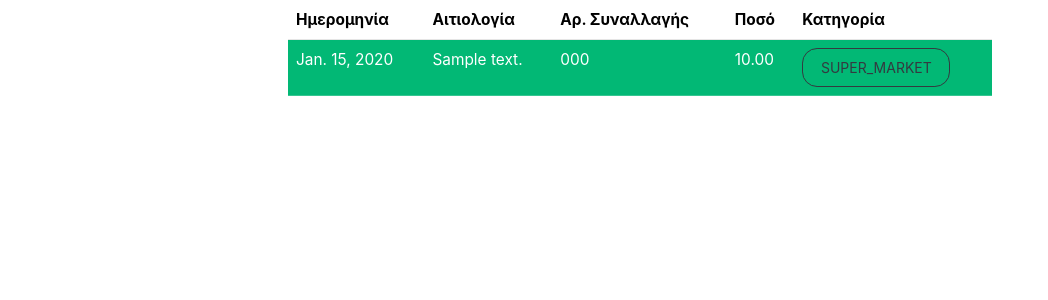
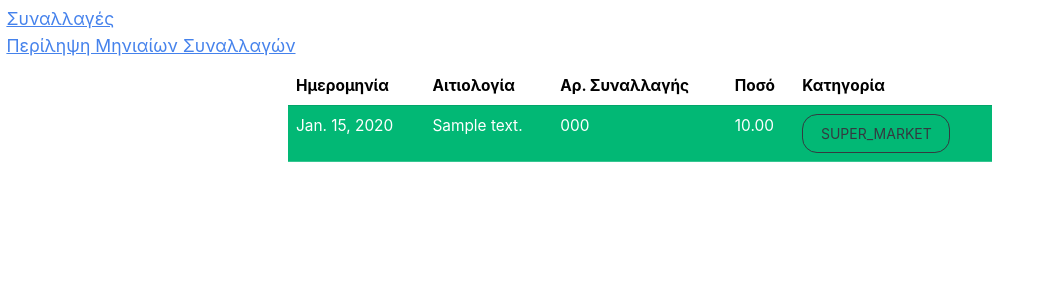
Before and after one commit to Maxcode123/household-economics, a Django app: page /transactions/ in a window 1280 px wide. Shown: the top 300 px of the page, without its empty margins (0-1048 px from the left). Run offline with Django 5.2, Linux system fonts and the light colour scheme; data comes from the database, SQL or seed files in the repository; tables that the repository leaves empty hold one stand-in row (values such as "Sample post"); some libraries are stand-ins or nearby versions.

Commit message:
Adds links to transactions and monthly transactions to all pages

```diff
--- a/templates/base.html
+++ b/templates/base.html
@@ -15,7 +15,15 @@
 </head>
 
 <body>
+  <main>
+    <div style="width: 100%; display: flex;">
+      <div style="width: 80%; margin: 0.5%;">
+        <a href="{% url 'index-transactions-view' %}">Συναλλαγές</a></br>
+        <a href="{% url 'index-monthly-transactions-view' %}">Περίληψη Μηνιαίων Συναλλαγών</a>
+      </div>
+    </div>
 
     {% block content %}
     {% endblock %}
+    </main>
 </body>
```
